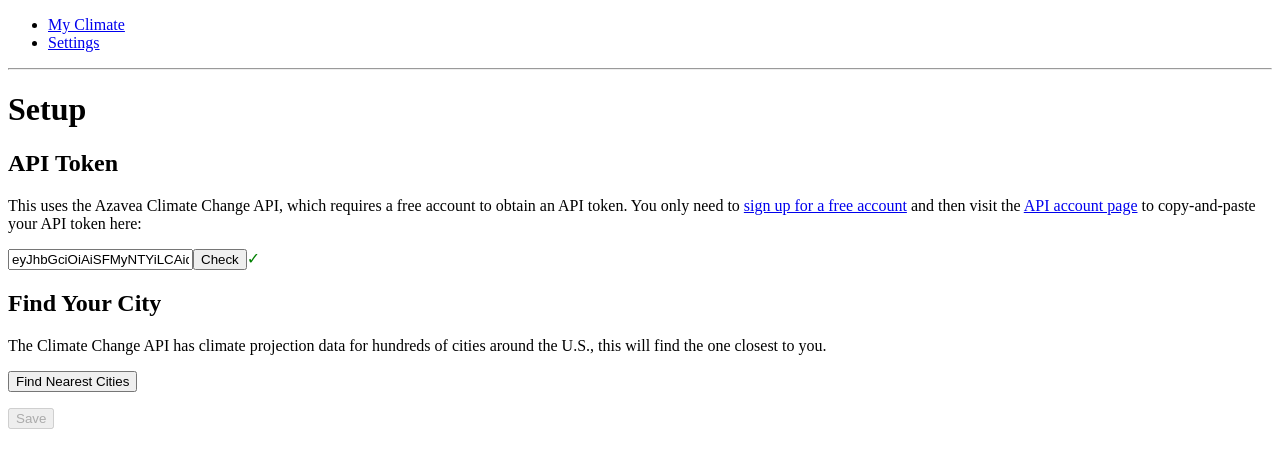
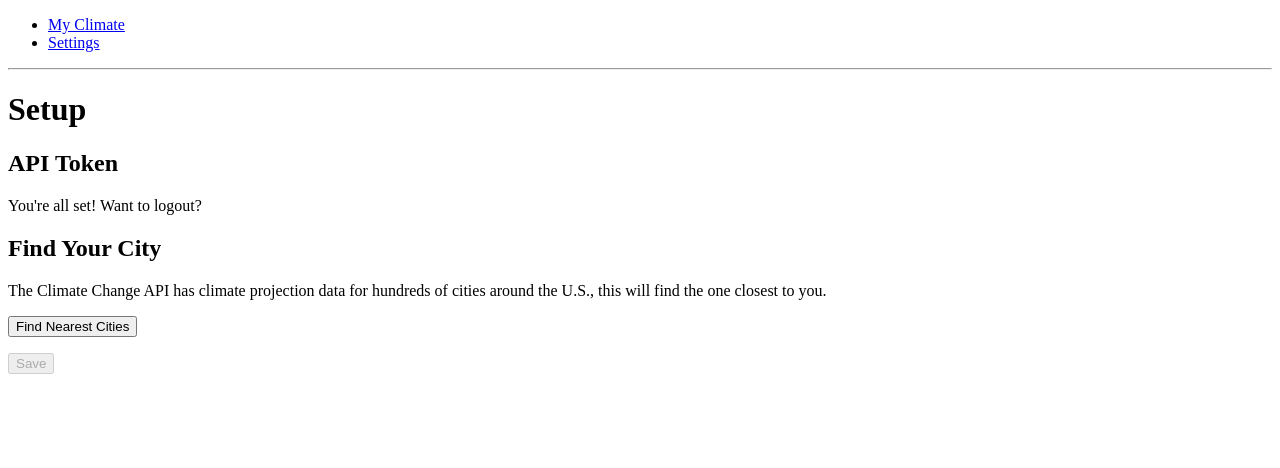
Before and after one commit to rmartz/personal-climate, an Angular app: page /settings in a window 1280 px wide. Shown: the top 468 px of the page. Built offline with nearby package versions, Linux system fonts and the light colour scheme; sample sign-in values are in the browser's storage.

Commit message:
Simplify token UI

```diff
--- a/src/app/shared/services/api-http.service.ts
+++ b/src/app/shared/services/api-http.service.ts
@@ -42,18 +42,18 @@ export class ApiHttp {
 
   public currentTokenValid(): Observable<boolean> {
     return this.currentToken().pipe(
-      map(token => token !== undefined)
+      map(token => token !==  null)
     );
   }
 
   public logout() {
     localStorage.removeItem('token');
-    this.tokenObserver.next(undefined);
+    this.tokenObserver.next(null);
   }
 
   public request(path: string, params?: {}): Observable<Response> {
     return this.currentToken().pipe(
-      filter(token => token !== undefined),
+      filter(token => token !== null),
       first(),
       mergeMap<string, Response>(token => this.rawRequest(path, token, params))
     );
--- a/src/app/token-config/token-config.component.html
+++ b/src/app/token-config/token-config.component.html
@@ -1,16 +1,15 @@
 <h2>API Token</h2>
-<p *ngIf="!(apiHttp.currentTokenValid() | async)">
-    * required
+<p *ngIf="apiHttp.currentTokenValid() | async; else tokenForm">
+  You're all set! <a [routerLink]="" (click)="apiHttp.logout()">Want to logout?</a>
 </p>
 
+<ng-template #tokenForm>
   <p>
-    This uses the Azavea Climate Change API, which requires a free account to obtain an API token. You only need to <a href="https://climate.azavea.com/">sign up for a free account</a> and then visit the <a href="https://app.climate.azavea.com/accounts/api/">API account page</a> to copy-and-paste your API token here:
+    This uses the Azavea Climate Change API, which requires <a href="https://climate.azavea.com/">a free account</a> to obtain an API token. Once you're registered, just visit the <a href="https://app.climate.azavea.com/accounts/api/">API account page</a> and copy-and-paste your API token here:
   </p>
-
   <input
       type="text"
       placeholder="API token"
-    [(ngModel)]="token"
-    (change)="tokenValid = false;">
+      [(ngModel)]="token">
   <button (click)="saveToken()">Check</button>
-<span style="color: green;" *ngIf="tokenValid">&#x2713;</span>
+</ng-template>
--- a/src/app/token-config/token-config.component.ts
+++ b/src/app/token-config/token-config.component.ts
@@ -8,7 +8,6 @@ import { ApiHttp } from '../shared/services/api-http.service'
 export class TokenConfigComponent implements OnInit {
 
   public token: string;
-  public tokenValid: Boolean;
 
   constructor(public apiHttp: ApiHttp) { }
 
@@ -19,9 +18,6 @@ export class TokenConfigComponent implements OnInit {
   public ngOnInit() {
     this.apiHttp.currentToken().subscribe(token => {
       this.token = token;
-      if (token !== undefined) {
-        this.tokenValid = true;
-      }
     });
   }
 }
```
Lines whose indentation alone changed are shown as unchanged.
